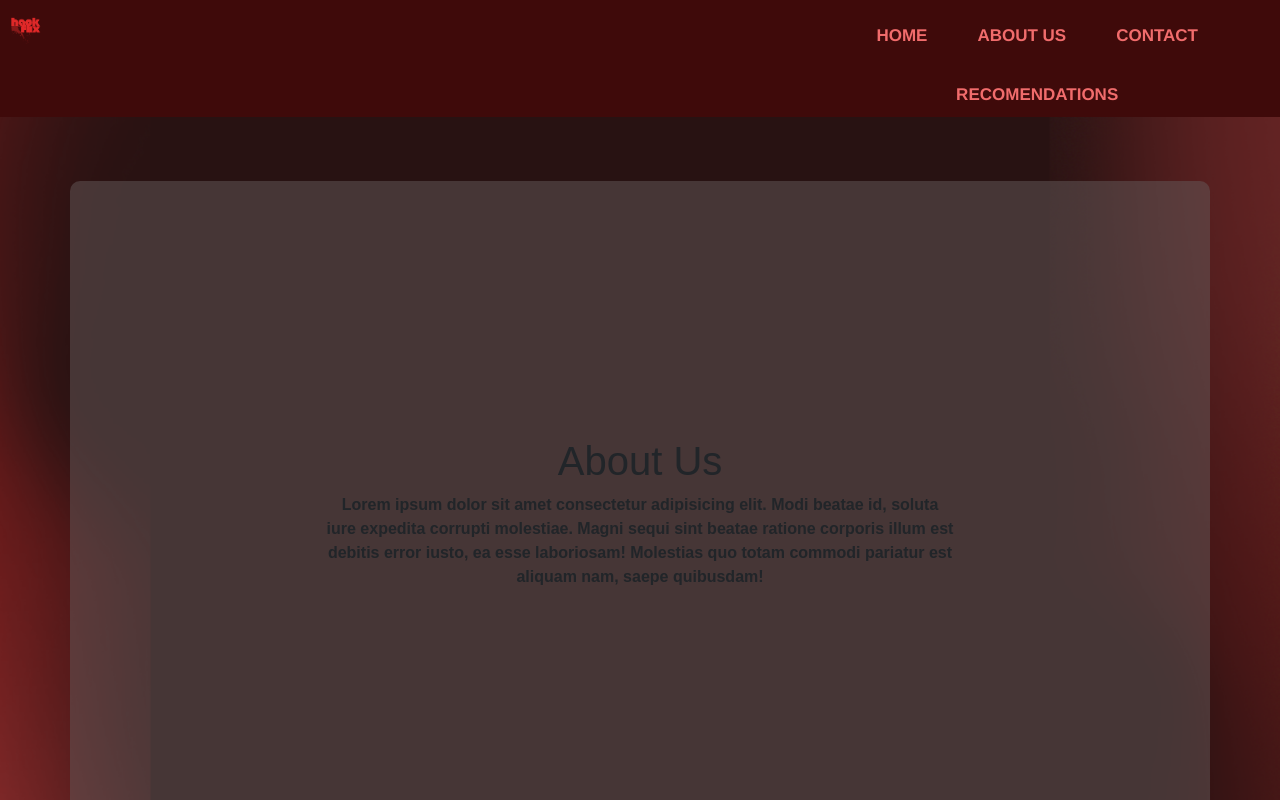
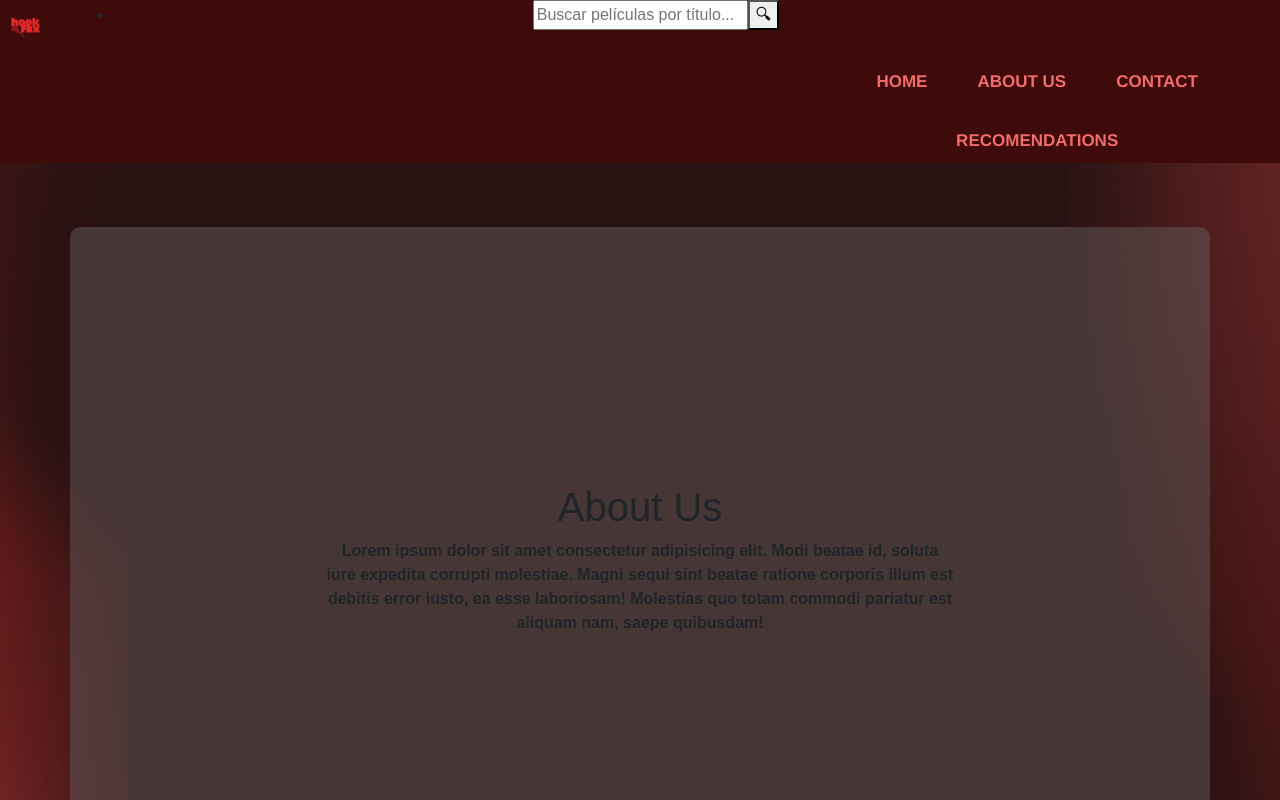
Before and after one commit to MaraAnima/Primer-Entregable, a React (Vite) app: page /AboutUs in a window 1280 px wide. Shown: the top 800 px of the page. Built offline with nearby package versions, Linux system fonts and the light colour scheme.

Commit message:
Input sin funcionalidad
@Natayha-Raicoff  @LucasSanmartino7  @MaraAnima

```diff
--- a/src/components/pages/MovieNavbar.jsx
+++ b/src/components/pages/MovieNavbar.jsx
@@ -9,6 +9,16 @@ function MovieNavbar() {
             <img src="src/assets/img/logoHack1.png" className="logo" alt="" />
           </Link>
           <div className="container">
+            <ul>
+              <li>
+                <input
+                  type="text"
+                  className="botonBuscar"
+                  placeholder="Buscar películas por título..."
+                />
+                <button>🔍︎</button>
+              </li>
+            </ul>
             <nav>
               <ul>
                 <li>
```
Also changed, not shown: src/probar.jsx (added, +26 -0 lines).
